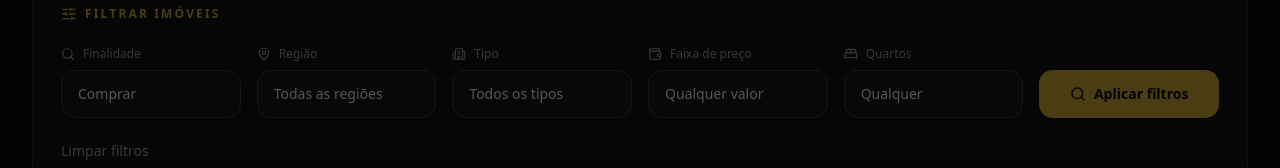
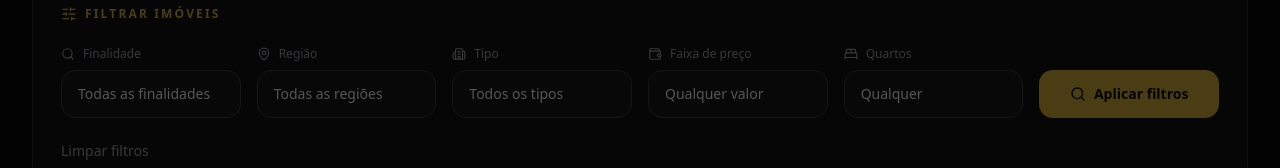
Before and after one commit to adriziomartins/adrizio, a Next.js app: page /imoveis in a window 1280 px wide. Shown: the part 605-773 px from the top of the page. Built offline with nearby package versions, Linux system fonts and the light colour scheme; no server answers.

Commit message:
fix: mostra todas as finalidades na entrada do catálogo (#10)
* fix: show all purposes in the general property catalog

* fix: show all purposes in the general property catalog

* fix: show all purposes in the general property catalog

```diff
--- a/app/imoveis/page.tsx
+++ b/app/imoveis/page.tsx
@@ -36,7 +36,7 @@ interface PropertiesPageProps {
 
 export default async function PropertiesPage({ searchParams }: PropertiesPageProps) {
   const resolvedSearchParams = await searchParams
-  const filters = getPropertySearchValues(resolvedSearchParams)
+  const filters = getPropertySearchValues(resolvedSearchParams, { finalidade: '' })
   const properties = filterProperties(featuredProperties, filters)
   const searchSummary = getPropertySearchSummary(filters)
   const hasRealProperties = properties.some((property) => !property.demonstrative)
@@ -85,6 +85,7 @@ export default async function PropertiesPage({ searchParams }: PropertiesPagePro
           <div className="mx-auto max-w-7xl">
             <PropertyFilters
               values={filters}
+              allowAllPurposes
               showRentalModality={filters.finalidade === 'alugar'}
             />
 
--- a/components/property/property-filters.tsx
+++ b/components/property/property-filters.tsx
@@ -12,6 +12,7 @@ interface PropertyFiltersProps {
   values: PropertySearchValues
   action?: string
   showPurpose?: boolean
+  allowAllPurposes?: boolean
   showRentalModality?: boolean
   fixedPurpose?: 'comprar' | 'alugar' | 'investir'
   fixedRentalModality?: 'longa-temporada' | 'curta-temporada'
@@ -22,6 +23,7 @@ export function PropertyFilters({
   values,
   action = '/imoveis',
   showPurpose = true,
+  allowAllPurposes = false,
   showRentalModality = false,
   fixedPurpose,
   fixedRentalModality,
@@ -55,6 +57,7 @@ export function PropertyFilters({
             </span>
 
             <select name="finalidade" defaultValue={values.finalidade} className={inputClassName}>
+              {allowAllPurposes ? <option value="">Todas as finalidades</option> : null}
               <option value="comprar">Comprar</option>
               <option value="alugar">Alugar</option>
               <option value="investir">Investir</option>
--- a/lib/property-search.ts
+++ b/lib/property-search.ts
@@ -99,9 +99,13 @@ export function isAllowedPropertySearchValue(field: PropertySearchField, value:
   return PROPERTY_SEARCH_ALLOWED_VALUES[field].includes(value)
 }
 
-export function getPropertySearchValues(searchParams: PropertySearchParams): PropertySearchValues {
+export function getPropertySearchValues(
+  searchParams: PropertySearchParams,
+  defaults: Partial<PropertySearchValues> = {},
+): PropertySearchValues {
   const values: PropertySearchValues = {
     ...PROPERTY_SEARCH_DEFAULT_VALUES,
+    ...defaults,
   }
 
   PROPERTY_SEARCH_FIELDS.forEach((field) => {
```
